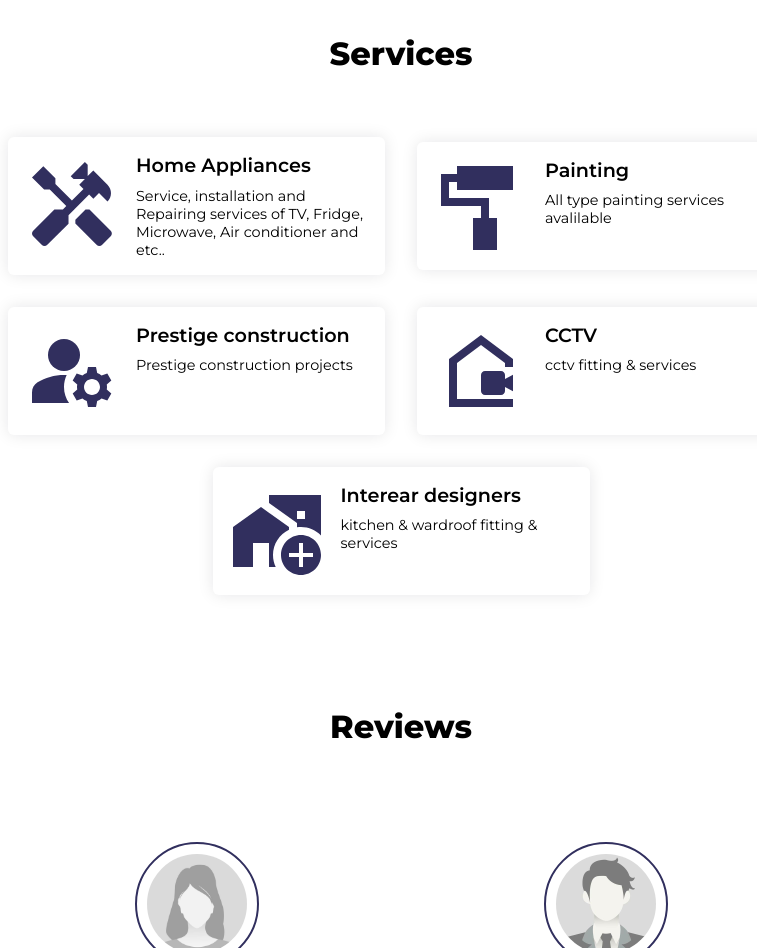
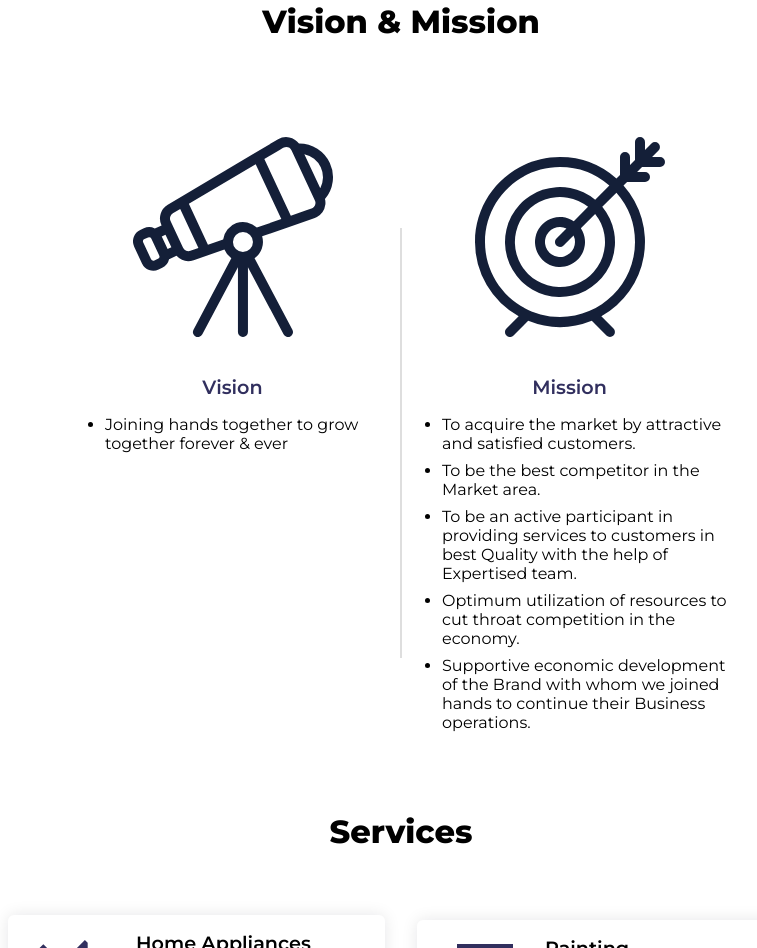
Before and after one commit to Chetan-Bashetti/UrbanMES, a React (Create React App) app: page / in a window 1280 px wide. Shown: the part 900-1848 px from the top of the page, without its empty margins (239-996 px from the left). Built offline with nearby package versions, Linux system fonts and the light colour scheme.

Commit message:
Added new section called vision and mission

```diff
--- a/src/containers/index.js
+++ b/src/containers/index.js
@@ -10,6 +10,7 @@ import ClientInfo from './client-Info/client-info';
 import FabIcon from './fab/fab';
 import { Snackbar } from '@mui/material';
 import CheckConnection from '../components/NetworkChecker/NetworkChecker';
+import Vision from './vision/Vision';
 
 const Wrapper = () => {
 	const [snackBar, setSnackBar] = React.useState(false);
@@ -19,6 +20,7 @@ const Wrapper = () => {
 	return (
 		<div className='main-wrapper'>
 			<Banner setSnackBar={() => setSnackBar(true)} />
+			<Vision />
 			<Services setSnackBar={() => setSnackBar(true)} />
 			<Reviews />
 			<AboutUs />
--- /dev/null
+++ b/src/containers/vision/Vision.css
@@ -0,0 +1,55 @@
+.vision-wrapper {
+	display: flex;
+	flex-direction: column;
+}
+
+.vision-container {
+	margin-top: 6em;
+	display: flex;
+	padding: 0 19em;
+	align-items: center;
+	justify-content: center;
+}
+
+.each-idea {
+	display: flex;
+	flex-direction: column;
+	align-items: center;
+	flex: 1;
+	height: -webkit-fill-available;
+}
+
+.idea-title {
+	text-align: center;
+	font-size: 1.2em;
+	font-weight: 600;
+	color: var(--primary-bg);
+	margin-top: 2em;
+}
+
+.idea-icon {
+	height: 200px;
+	width: 200px;
+}
+
+.vision-content ul li {
+	margin: 0.5em 0;
+}
+.vm-devider {
+	border: 0.5px solid #dedede;
+	height: 70%;
+}
+
+@media screen and (max-width: 999px) {
+	.vision-container {
+		flex-direction: column;
+		padding: 0 2em;
+	}
+	.mission {
+		margin-top: 2em;
+		align-items: center;
+	}
+	.vm-devider {
+		display: none;
+	}
+}
--- /dev/null
+++ b/src/containers/vision/Vision.js
@@ -0,0 +1,54 @@
+import { ReactComponent as VisionIcon } from '../../assets/icons/vision.svg';
+import { ReactComponent as MissionIcon } from '../../assets/icons/mission.svg';
+
+import './Vision.css';
+
+const Vision = () => {
+	return (
+		<div className='vision-wrapper'>
+			<div className='services-title'>Vision & Mission</div>
+			<div className='vision-container'>
+				<div className='each-idea'>
+					<div className='idea-icon'>
+						<VisionIcon />
+					</div>
+					<div className='idea-title'>Vision</div>
+					<div className='vision-content'>
+						<ul>
+							<li>Joining hands together to grow together forever & ever</li>
+						</ul>
+					</div>
+				</div>
+				<div className='vm-devider' />
+				<div className='each-idea mission'>
+					<div className='idea-icon'>
+						<MissionIcon />
+					</div>
+					<div className='idea-title'>Mission</div>
+					<div className='vision-content'>
+						<ul>
+							<li>
+								To acquire the market by attractive and satisfied customers.
+							</li>
+							<li>To be the best competitor in the Market area. </li>
+							<li>
+								To be an active participant in providing services to customers
+								in best Quality with the help of Expertised team.
+							</li>
+							<li>
+								Optimum utilization of resources to cut throat competition in
+								the economy.
+							</li>
+							<li>
+								Supportive economic development of the Brand with whom we joined
+								hands to continue their Business operations.
+							</li>
+						</ul>
+					</div>
+				</div>
+			</div>
+		</div>
+	);
+};
+
+export default Vision;
```
Also changed, not shown: src/assets/icons/mission.svg (added), src/assets/icons/vision.svg (added).
